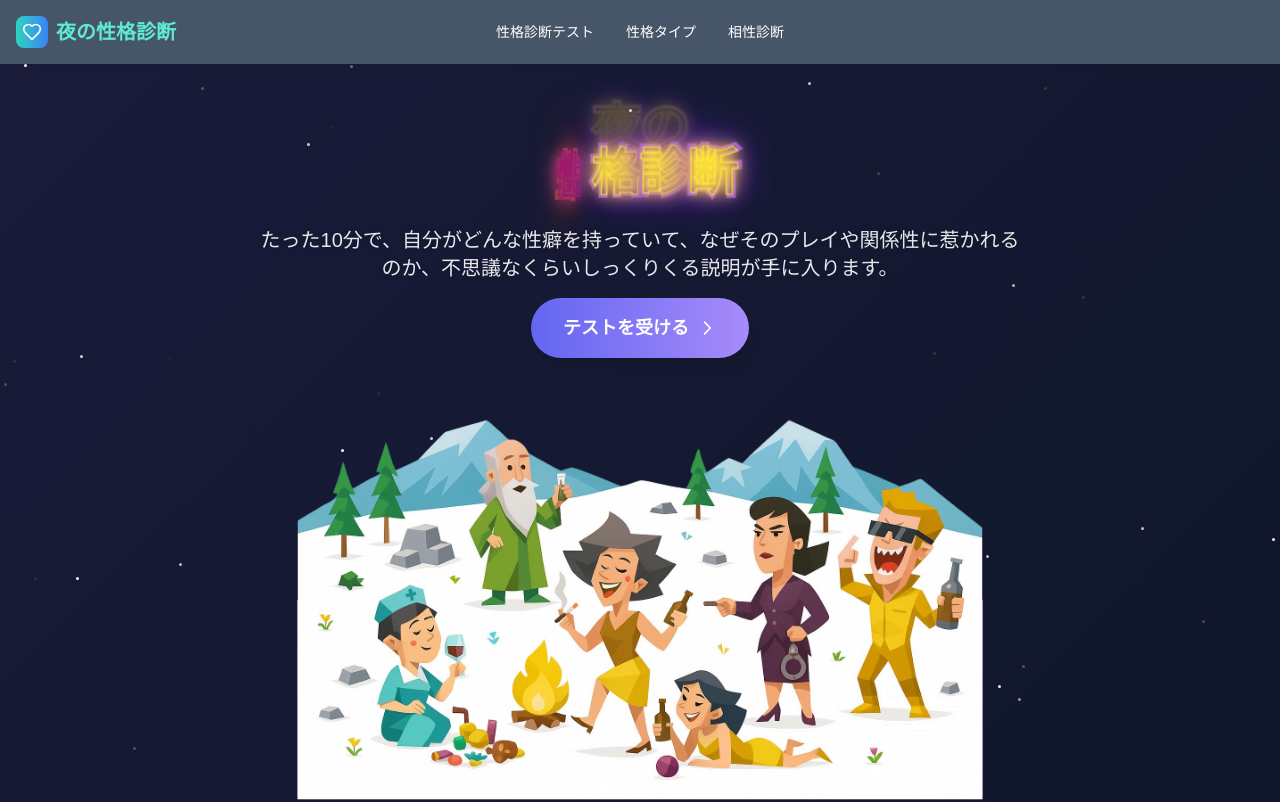
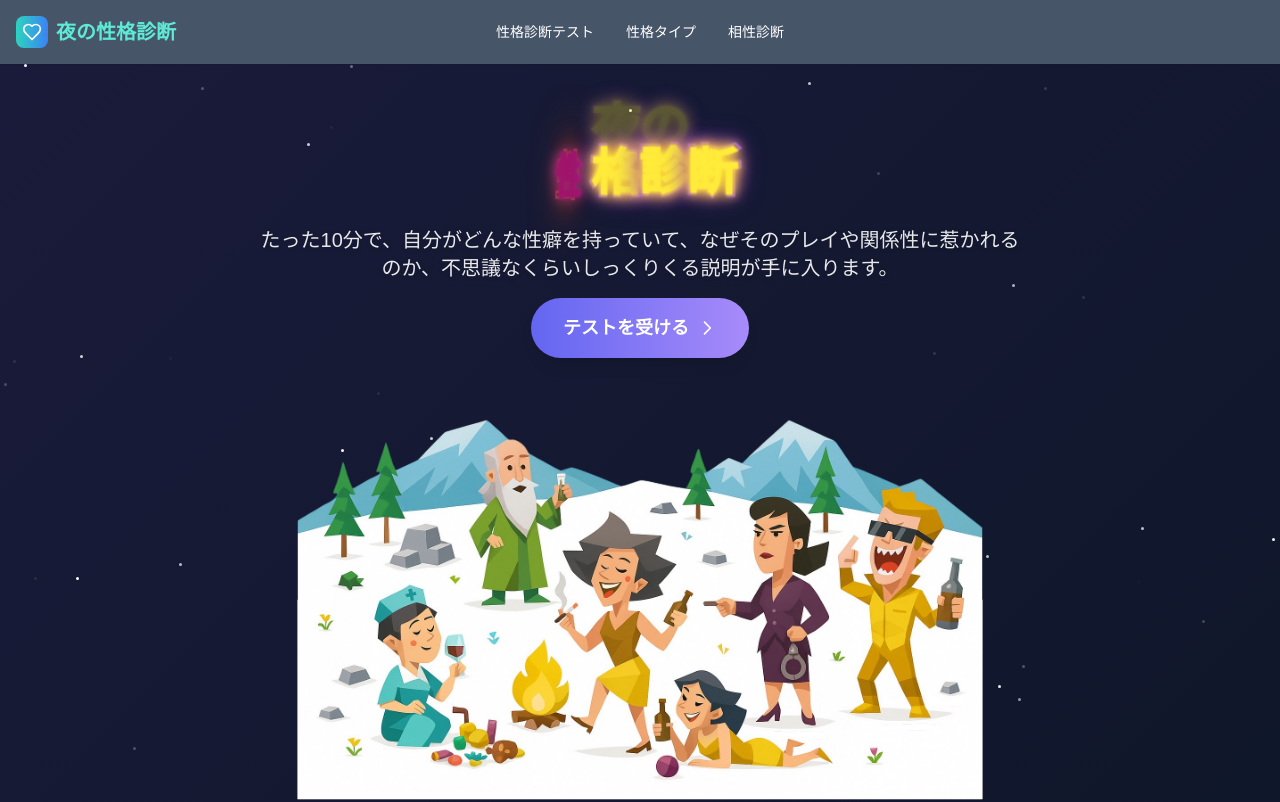
Before and after one commit to gezzzi/yoru-mbti-v2, a Next.js app: page / in a window 1280 px wide. Shown: the top 802 px of the page. Built offline with nearby package versions, Linux system fonts and the light colour scheme.

Commit message:
safariにネオンを対応

```diff
--- a/src/app/globals.css
+++ b/src/app/globals.css
@@ -125,16 +125,20 @@ body {
 .neon-text {
   display: inline-block;
   position: relative;
+  -webkit-font-smoothing: antialiased;
+  -moz-osx-font-smoothing: grayscale;
 }
 
 .neon-char {
   display: inline-block;
   position: relative;
-  color: transparent;
+  color: #ffeb3b;
   -webkit-text-stroke: 1px #ffeb3b;
   text-stroke: 1px #ffeb3b;
   text-shadow:
+    0 0 5px #ffeb3b,
     0 0 10px #ffeb3b,
+    0 0 15px #ffc107,
     0 0 20px #ffc107;
   animation:
     sequential-blink 3s infinite,
@@ -142,6 +146,9 @@ body {
   animation-delay:
     calc(var(--char-index) * 0.2s),
     calc(var(--char-index) * 0.1s);
+  -webkit-font-smoothing: antialiased;
+  -moz-osx-font-smoothing: grayscale;
+  transform: translateZ(0);
 }
 
 .neon-char::before {
@@ -149,28 +156,33 @@ body {
   position: absolute;
   left: 0;
   top: 0;
-  -webkit-text-stroke: 3px #9945ff;
-  text-stroke: 3px #9945ff;
+  -webkit-text-stroke: 2px #9945ff;
+  text-stroke: 2px #9945ff;
   color: transparent;
   z-index: -1;
   text-shadow:
-    0 0 20px #9945ff,
-    0 0 40px #7733dd;
+    0 0 8px #9945ff,
+    0 0 16px #9945ff,
+    0 0 24px #7733dd;
   animation:
     rotate-slow 8s linear infinite,
     outline-pulse 2s ease-in-out infinite;
   animation-delay:
     calc(var(--char-index) * 0.3s),
     calc(var(--char-index) * 0.1s);
+  -webkit-font-smoothing: antialiased;
+  transform: translateZ(0);
 }
 
 /* Special character style (for key characters like 性) */
 .neon-char.special {
-  -webkit-text-stroke: 2px #ff1493;
-  text-stroke: 2px #ff1493;
+  color: #ff1493;
+  -webkit-text-stroke: 1.5px #ff1493;
+  text-stroke: 1.5px #ff1493;
   text-shadow:
-    0 0 15px #ff1493,
-    0 0 30px #ff69b4;
+    0 0 8px #ff1493,
+    0 0 16px #ff1493,
+    0 0 24px #ff69b4;
   animation:
     sequential-blink 3s infinite,
     flip-3d 4s ease-in-out infinite;
@@ -179,18 +191,23 @@ body {
     0s;
   transform-style: preserve-3d;
   perspective: 1000px;
+  -webkit-font-smoothing: antialiased;
+  transform: translateZ(0);
 }
 
 .neon-char.special::before {
-  -webkit-text-stroke: 4px #ff6b35;
-  text-stroke: 4px #ff6b35;
+  -webkit-text-stroke: 2.5px #ff6b35;
+  text-stroke: 2.5px #ff6b35;
   text-shadow:
-    0 0 25px #ff6b35,
-    0 0 50px #ff4500;
+    0 0 12px #ff6b35,
+    0 0 24px #ff6b35,
+    0 0 36px #ff4500;
   animation:
     flip-3d-reverse 4s ease-in-out infinite,
     shadow-dance 2s ease-in-out infinite;
   transform-style: preserve-3d;
+  -webkit-font-smoothing: antialiased;
+  transform: translateZ(0);
 }
 
 .neon-char.special::after {
@@ -198,18 +215,20 @@ body {
   position: absolute;
   left: 0;
   top: 0;
-  -webkit-text-stroke: 1px #9370db;
-  text-stroke: 1px #9370db;
+  -webkit-text-stroke: 0.8px #9370db;
+  text-stroke: 0.8px #9370db;
   color: transparent;
   z-index: -2;
   opacity: 0.7;
   text-shadow:
-    0 0 10px #9370db,
-    0 0 20px #ba55d3,
-    0 0 30px #da70d6;
+    0 0 6px #9370db,
+    0 0 12px #ba55d3,
+    0 0 18px #da70d6;
   animation:
     shimmer 1.5s linear infinite,
     drift 6s ease-in-out infinite;
+  -webkit-font-smoothing: antialiased;
+  transform: translateZ(0);
 }
 
 /* Neon animations */
@@ -271,3 +290,52 @@ body {
   0%, 100% { transform: rotate(-5deg) scale(0.9); }
   50% { transform: rotate(5deg) scale(1.1); }
 }
+
+/* Mobile optimizations for crisp neon text */
+@media screen and (-webkit-min-device-pixel-ratio: 2) {
+  .neon-char {
+    -webkit-text-stroke-width: 0.5px;
+    text-stroke-width: 0.5px;
+    text-shadow:
+      0 0 3px #ffeb3b,
+      0 0 6px #ffeb3b,
+      0 0 9px #ffc107,
+      0 0 12px #ffc107;
+  }
+
+  .neon-char::before {
+    -webkit-text-stroke-width: 1px;
+    text-stroke-width: 1px;
+    text-shadow:
+      0 0 4px #9945ff,
+      0 0 8px #9945ff,
+      0 0 12px #7733dd;
+  }
+
+  .neon-char.special {
+    -webkit-text-stroke-width: 0.8px;
+    text-stroke-width: 0.8px;
+    text-shadow:
+      0 0 4px #ff1493,
+      0 0 8px #ff1493,
+      0 0 12px #ff69b4;
+  }
+
+  .neon-char.special::before {
+    -webkit-text-stroke-width: 1.5px;
+    text-stroke-width: 1.5px;
+    text-shadow:
+      0 0 6px #ff6b35,
+      0 0 12px #ff6b35,
+      0 0 18px #ff4500;
+  }
+
+  .neon-char.special::after {
+    -webkit-text-stroke-width: 0.4px;
+    text-stroke-width: 0.4px;
+    text-shadow:
+      0 0 3px #9370db,
+      0 0 6px #ba55d3,
+      0 0 9px #da70d6;
+  }
+}
```
